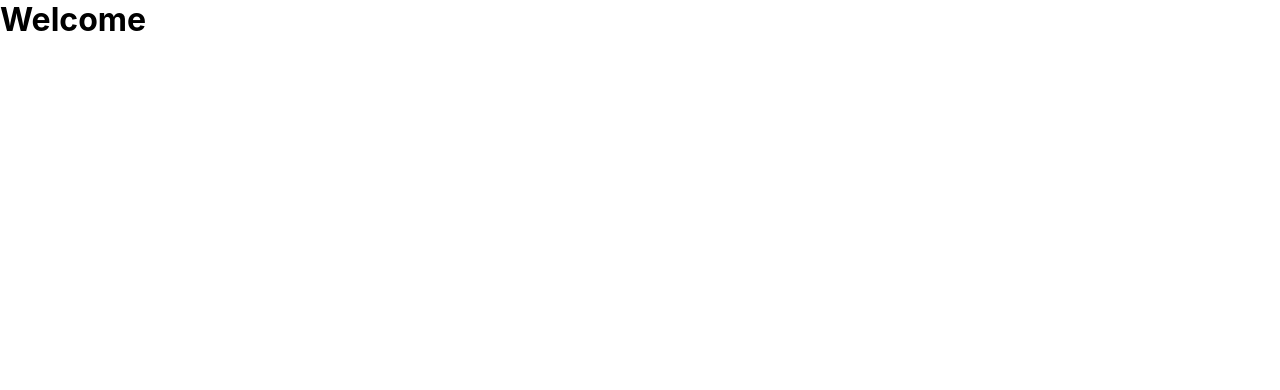
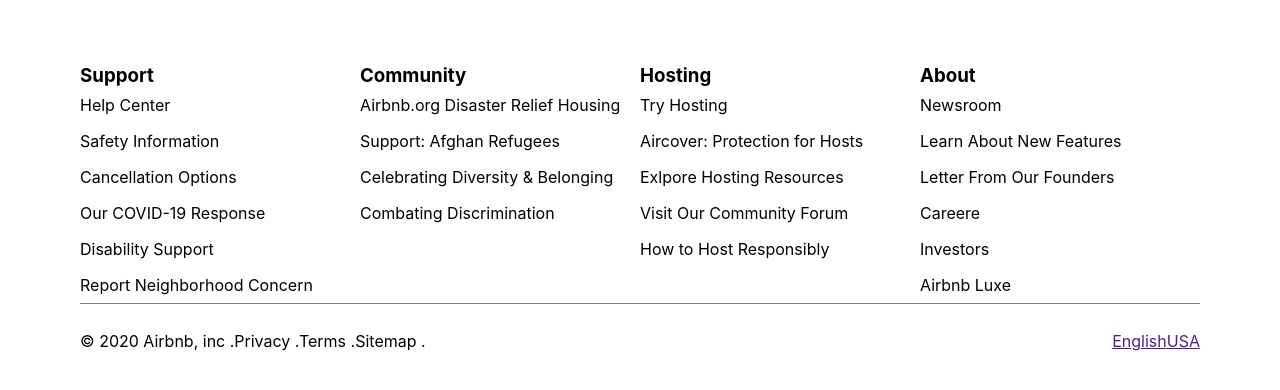
Before and after one commit to Ngcebenhle/Capstone-Project-Air-BnB, a React (Create React App) app: page / in a window 1280 px wide. Shown: the top 390 px of the page. Built offline with nearby package versions, Linux system fonts and the light colour scheme.

Commit message:
Created the footer Componet and added the basic HTML and Css structure

```diff
--- a/src/App.js
+++ b/src/App.js
@@ -1,9 +1,10 @@
 import './App.css';
+import Footer from './Componets/Footer/Footer';
 
 function App() {
   return (
     <div className="App">
-      <h1>Welcome</h1>
+    <Footer/>
     </div>
   );
 }
--- /dev/null
+++ b/src/Componets/Footer/Footer.css
@@ -0,0 +1,62 @@
+*{
+    margin: 0px;
+    padding: 0px;
+    box-sizing: border-box;
+}
+.container{
+    max-width: 100%;
+    max-height: 424px;
+    padding: 64px 80px 24px 80px;
+    gap: 48px;
+    opacity: 0px;
+}
+.links{
+    width: 100%;
+    max-height: 240px;
+    display: flex;
+
+}
+.links > div {
+
+    width: 25%;
+    max-height: 240px;
+
+    /* max-width: 302px;
+    max-height: 240px; */
+}
+.copyright{
+    width: 100%;
+    height: 48px;
+    display: flex;
+  align-items: end;
+    justify-content: space-between;
+    border-top: 1px solid gray;
+
+}
+
+.suportlinks, .communitylinks,
+.hostinglinks, .aboutlinks{
+    display: flex;
+    flex-direction: column;
+}
+.suportlinks > a {
+    margin: 8px 0px 8px 0px;
+    text-decoration: none;
+    color: black;
+}
+
+.communitylinks > a {
+    margin: 8px 0px 8px 0px;
+    text-decoration: none;
+    color: black;
+}
+.hostinglinks > a {
+    margin: 8px 0px 8px 0px;
+    text-decoration: none;
+    color: black;
+}
+.aboutlinks > a {
+    margin: 8px 0px 8px 0px;
+    text-decoration: none;
+    color: black;
+}
--- /dev/null
+++ b/src/Componets/Footer/Footer.jsx
@@ -0,0 +1,117 @@
+import React from 'react'
+import './Footer.css'
+
+const Footer = () => {
+  return (
+    <div className='container'>
+
+        <div className="links">
+
+            <div className="support">
+                <h3>Support</h3>
+
+                <div className="suportlinks">
+                    <a href="">Help Center</a>
+                    <a href="">Safety Information</a>
+                    <a href="">Cancellation Options</a>
+                    <a href="">Our COVID-19 Response</a>
+                    <a href="">Disability Support</a>
+                    <a href="">Report Neighborhood Concern</a>
+                </div>
+
+            </div>
+
+            <div className="community">
+            <h3>Community</h3>
+
+            <div className="communitylinks">
+                    <a href="">Airbnb.org Disaster Relief Housing</a>
+                    <a href="">Support: Afghan Refugees</a>
+                    <a href="">Celebrating Diversity & Belonging</a>
+                    <a href="">Combating Discrimination</a>
+                </div>
+
+            </div>
+
+            <div className="hosting">
+            <h3>Hosting</h3>
+
+            <div className="hostinglinks">
+                    <a href="">Try Hosting</a>
+                    <a href="">Aircover: Protection for Hosts</a>
+                    <a href="">Exlpore Hosting Resources</a>
+                    <a href="">Visit Our Community Forum</a>
+                    <a href="">How to Host Responsibly</a>
+                </div>
+            </div>
+
+            <div className="about">
+            <h3>About</h3>
+
+            <div className="aboutlinks">
+                    <a href="">Newsroom</a>
+                    <a href="">Learn About New Features</a>
+                    <a href="">Letter From Our Founders</a>
+                    <a href="">Careere</a>
+                    <a href="">Investors</a>
+                    <a href="">Airbnb Luxe</a>
+                </div>
+            </div>
+
+        </div>
+
+        <div className="copyright">
+
+            <div className="copywritelinks">
+                  <span>&copy; 2020 Airbnb, inc .</span>
+                  <span>Privacy .</span>
+                  <span>Terms .</span>
+                  <span>Sitemap .</span>
+            </div>
+
+            <div className="tabs">
+               <span>
+                <i>
+                    {/* Language icon */}
+                </i>
+                <a href="">English</a>
+                </span>
+
+                <span>
+                <i>
+                    {/* Curencye icon */}
+                </i>
+                <a href="">USA</a>
+                </span>
+
+                <span>
+                    <a href="">
+                    <i>
+                        {/* facebook logo icon */}
+                    </i>
+                    </a>
+                </span>
+
+                <span>
+                    <a href="">
+                    <i>
+                        {/* twitter logo icon */}
+                    </i>
+                    </a>
+                </span>
+
+                <span>
+                    <a href="">
+                    <i>
+                        {/* instagram logo icon */}
+                    </i>
+                    </a>
+                </span>
+            </div>
+
+        </div>
+    </div>
+  )
+}
+
+export default Footer
```
